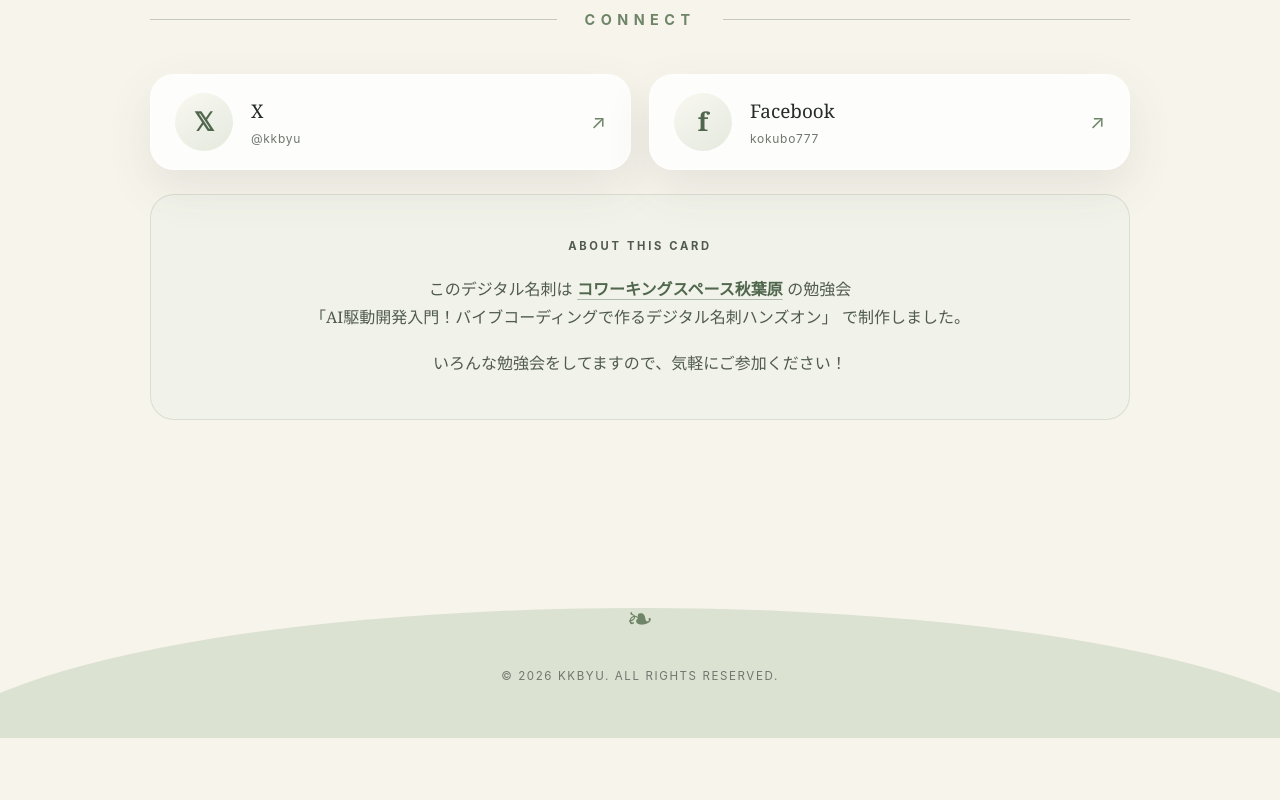
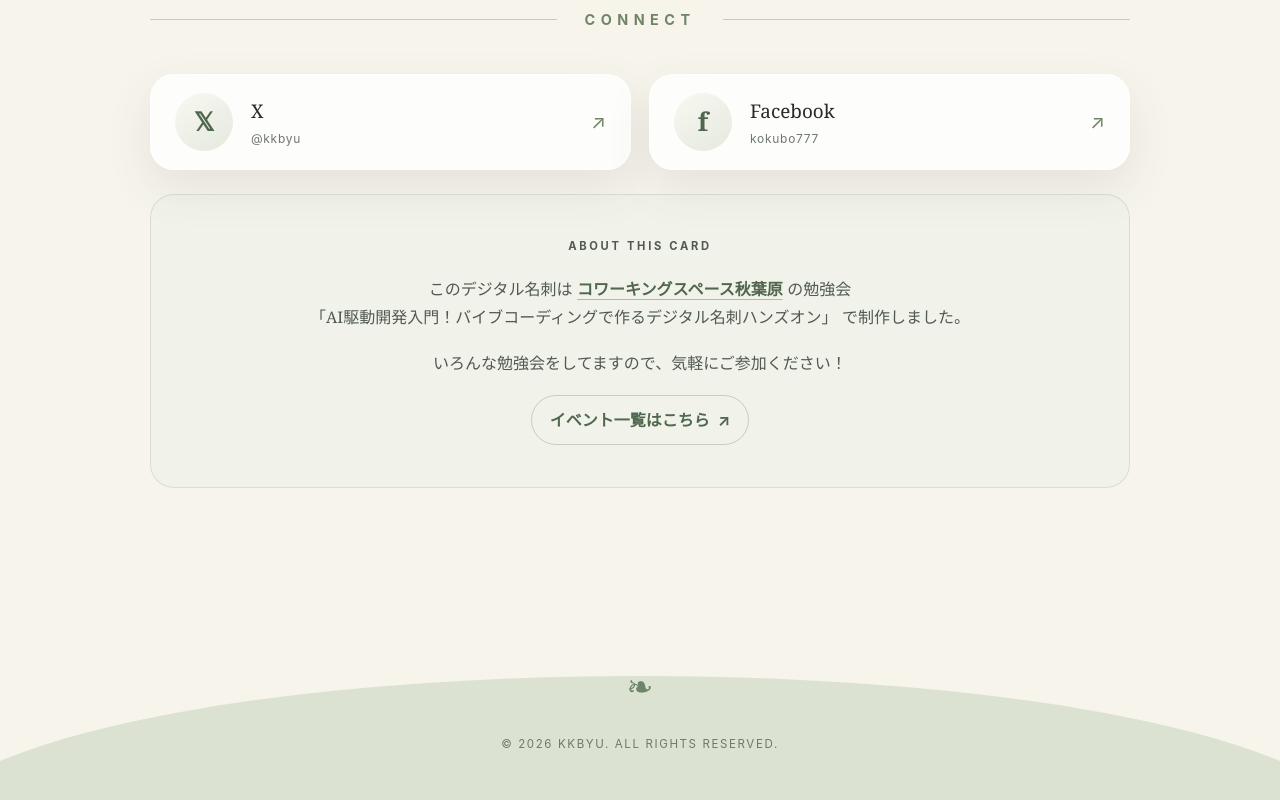
Before and after one commit to kkbyu/biz_card, a plain HTML site: page index.html in a window 1280 px wide. Shown: the part 2161-2961 px from the top of the page. Before the commit the page ends 2899 px from the top, so only its background shows below. Drawn offline with Linux system fonts and the light colour scheme.

Commit message:
feat: add events list link

```diff
--- a/index.html
+++ b/index.html
@@ -447,6 +447,23 @@
         font-family: var(--serif);
       }
 
+      .event-list-link {
+        display: inline-flex;
+        align-items: center;
+        gap: 8px;
+        padding: 10px 18px;
+        border: 1px solid rgba(80, 103, 77, 0.26);
+        border-radius: 999px;
+        text-decoration: none;
+        transition: color 180ms ease, background 180ms ease;
+      }
+
+      .event-list-link:hover,
+      .event-list-link:focus-visible {
+        color: #fff;
+        background: var(--green-dark);
+      }
+
       .footer {
         position: relative;
         overflow: hidden;
@@ -701,6 +718,16 @@
               で制作しました。
             </p>
             <p>いろんな勉強会をしてますので、気軽にご参加ください！</p>
+            <p>
+              <a
+                class="event-list-link"
+                href="https://weeyble.com/event"
+                target="_blank"
+                rel="noopener noreferrer"
+              >
+                イベント一覧はこちら <span aria-hidden="true">↗</span>
+              </a>
+            </p>
           </aside>
         </section>
       </div>
```
